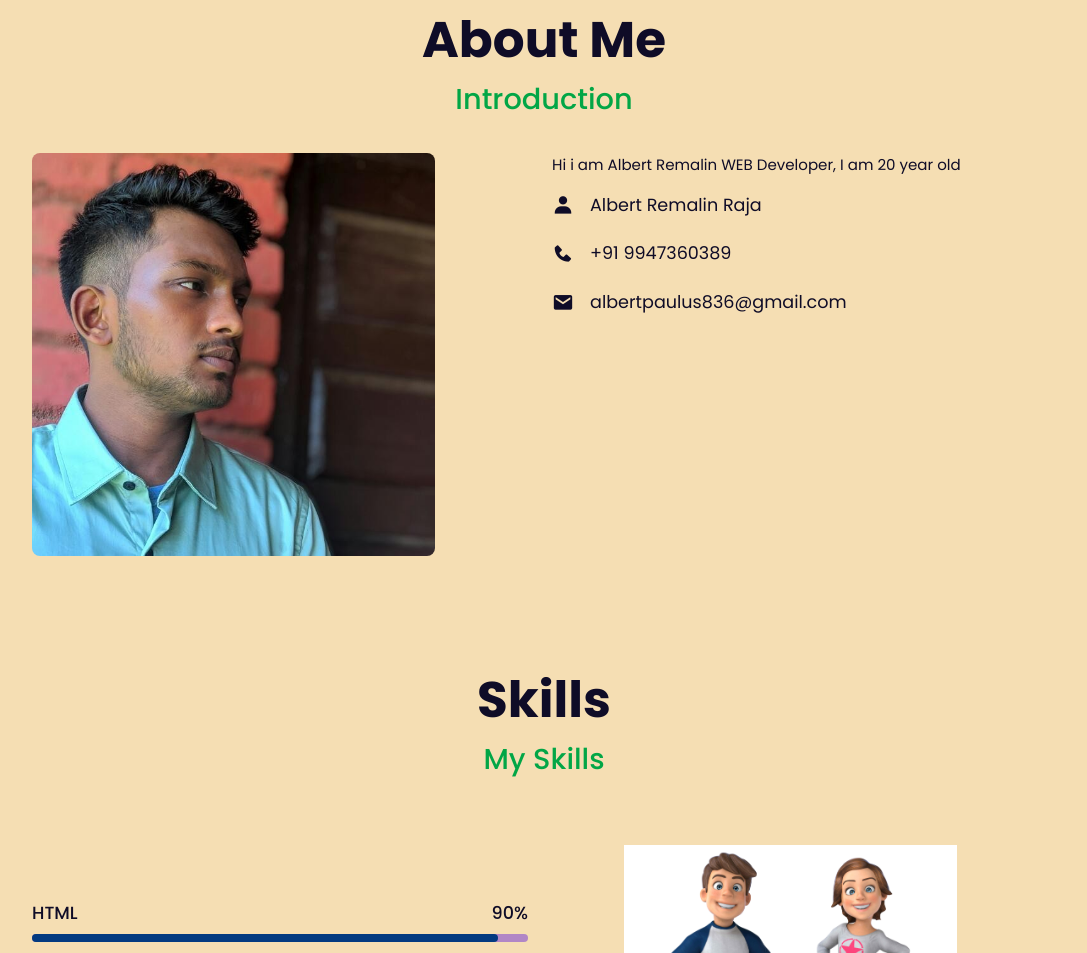
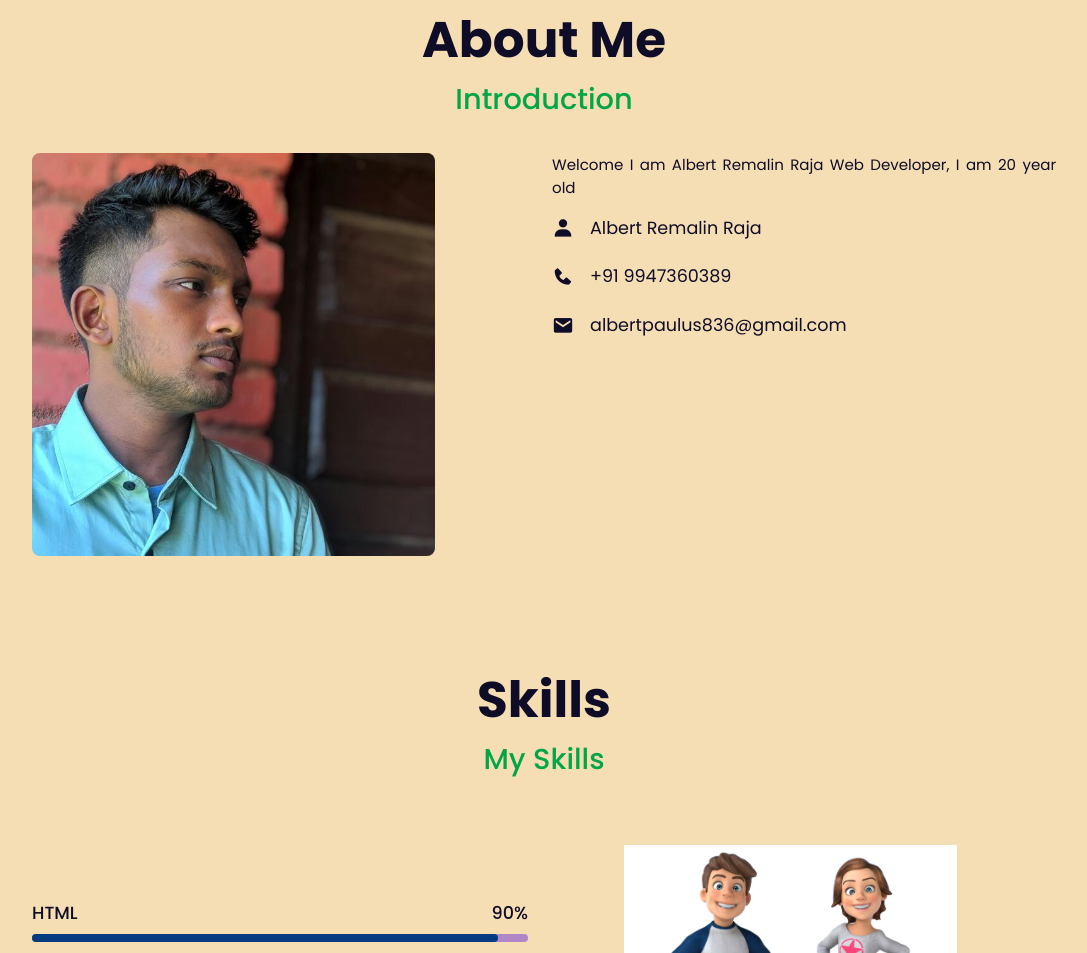
Before and after one commit to albe68/portfolio, a plain HTML site: page index.html in a window 1280 px wide. Shown: the part 847-1800 px from the top of the page, without its empty margins (96-1183 px from the left). Drawn offline with nearby package versions, Linux system fonts and the light colour scheme.

Commit message:
Update index.html

```diff
--- a/index.html
+++ b/index.html
@@ -62,7 +62,7 @@
                 <img src="img/1649555270193.jfif" alt="">
             </div>
             <div class="about-text">
-                <p>Hi i am Albert Remalin WEB Developer, I am 20 year old  </p>
+                <p>Welcome I am Albert Remalin Raja Web Developer, I am 20 year old  </p>
                 <div class="information">
                     <!-- Box 1 -->
                     <div class="info-box">
```
